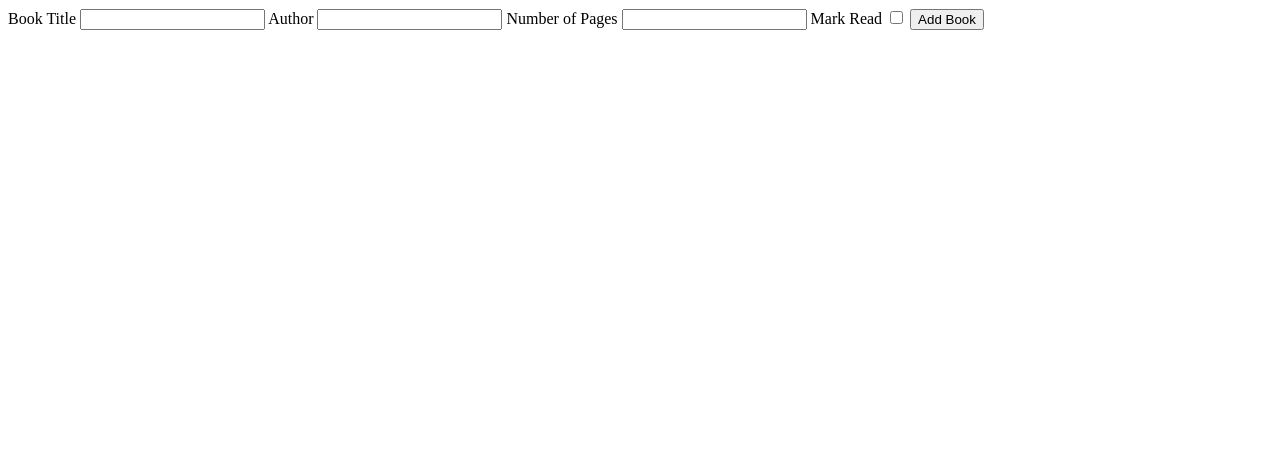
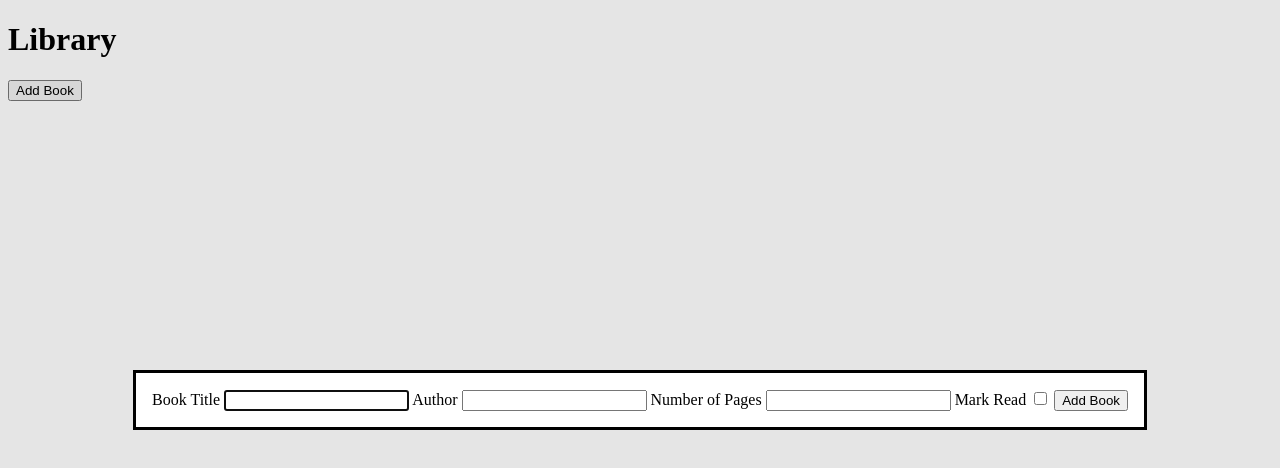
Before and after one commit to mkevinez/library, a plain HTML site: page index.html in a window 1280 px wide. Both pictures are taken after a click on the button "Add Book". Drawn offline with Linux system fonts and the light colour scheme.

Commit message:
nested form within a modal and created button to open modal

```diff
--- a/index.html
+++ b/index.html
@@ -8,6 +8,16 @@
     <script src="script.js" defer></script>
 </head>
 <body>
+    <header>
+        <h1>Library</h1>
+        <button id="show-form-button">Add Book</button>
+    </header>
+
+    <main>
+
+    </main>
+
+    <dialog id="add-book-modal">
         <form id="add-book-form" method="post">
             <label for="book-title">Book Title</label>
             <input type="text" name="book-title" id="book-title-input">
@@ -24,6 +34,8 @@
             <button id="submit-button"" type="button">Add Book</button>
 
         </form>
+    </dialog>
+
 
 </body>
 </html>
--- a/script.js
+++ b/script.js
@@ -26,8 +26,17 @@ submitButton.addEventListener('click', (e) => {
     allInputs.forEach(singleInput => singleInput.value = '');
 
     console.log(myLibrary);
+
+    addBookModal.close();
 });
 
 function createBook(title, author, pages, markedRead) {
     return new Book(title, author, pages, markedRead);
 }
+
+let openFormButton = document.querySelector('#show-form-button');
+let addBookModal = document.querySelector('#add-book-modal');
+
+openFormButton.addEventListener('click', (e) => {
+    addBookModal.showModal()
+})
```
Lines whose indentation alone changed are shown as unchanged.
